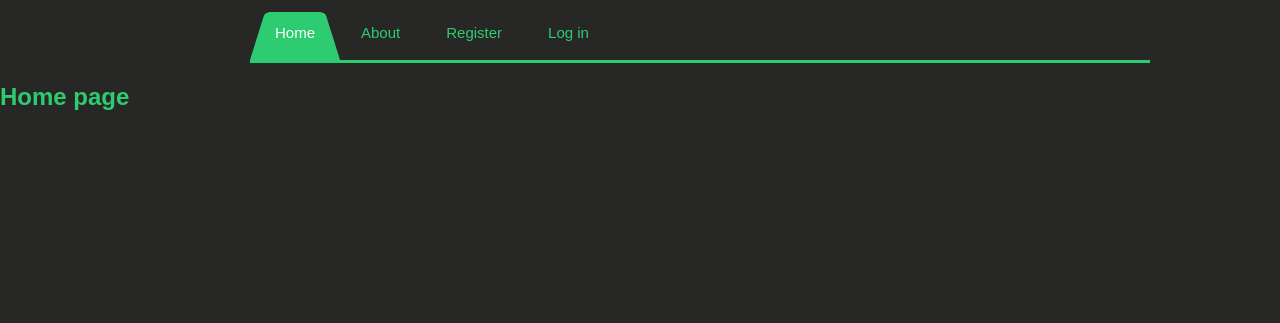
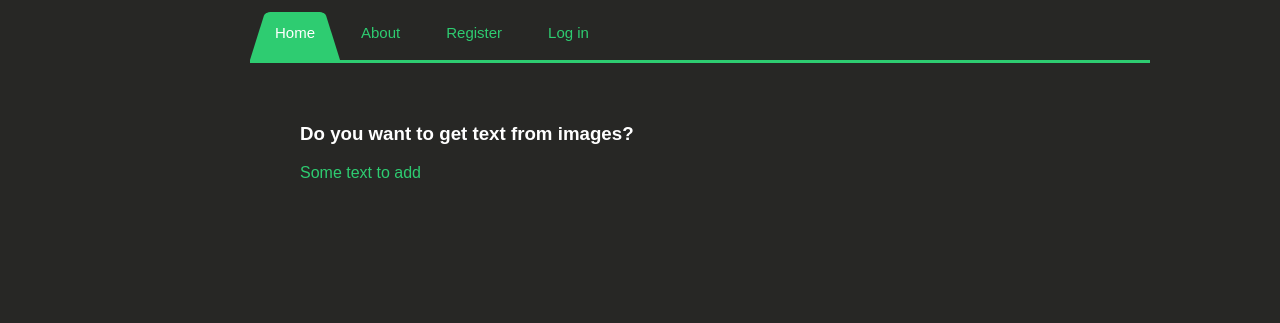
Before and after one commit to toni123321/TheOCRproject, a Django app: page / in a window 1280 px wide. Shown: the top 323 px of the page. Run offline with Django 3.2, Linux system fonts and the light colour scheme; some web fonts are replaced.

Commit message:
Design for home page for about page for profile page

```diff
--- /dev/null
+++ b/ocr_project/ocr_app/static/css/about.css
@@ -0,0 +1,4 @@
+#about {
+  margin-left: 270px;
+  margin-top: 60px;
+}
--- /dev/null
+++ b/ocr_project/ocr_app/static/css/home.css
@@ -0,0 +1,8 @@
+h3 {
+  color:white;
+}
+
+#main_part {
+  margin-left: 300px;
+  margin-top: 60px;
+}
--- a/ocr_project/ocr_app/templates/about.html
+++ b/ocr_project/ocr_app/templates/about.html
@@ -4,15 +4,18 @@
     <meta charset="UTF-8">
     <title>About</title>
     <link rel="stylesheet" href="/static/css/main.css">
+    <link rel="stylesheet" href="/static/css/about.css">
 </head>
 <body>
     {% include 'nav.html' %}
-    <h2>About page</h2>
+    <div id="about">
+      <h2>About the site</h2>
       <p>
         Our site give you a chance to get the text from photo.</br>
         It can be very useful to use our product, if you are in IT sector because</br>
         you can take a photo of your code and then get the code in text-based way</br>
         with our site. </br>
       </p>
+  </div>
 </body>
 </html>
--- a/ocr_project/ocr_app/templates/home.html
+++ b/ocr_project/ocr_app/templates/home.html
@@ -4,10 +4,17 @@
     <meta charset="UTF-8">
     <title>Home</title>
     <link rel="stylesheet" href="/static/css/main.css">
+    <link rel="stylesheet" href="/static/css/home.css">
+
 </head>
 <body>
     {% include 'nav.html' %}
-    <h2>Home page</h2>
+    <div id="main_part">
+      <h3>Do you want to get text from images?</h3>
+      <p>
+        Some text to add
+      </p>
+  </div>
 
 </body>
 </html>
```
Also changed, not shown: ocr_project/db.sqlite3. Lines whose indentation alone changed are shown as unchanged.
